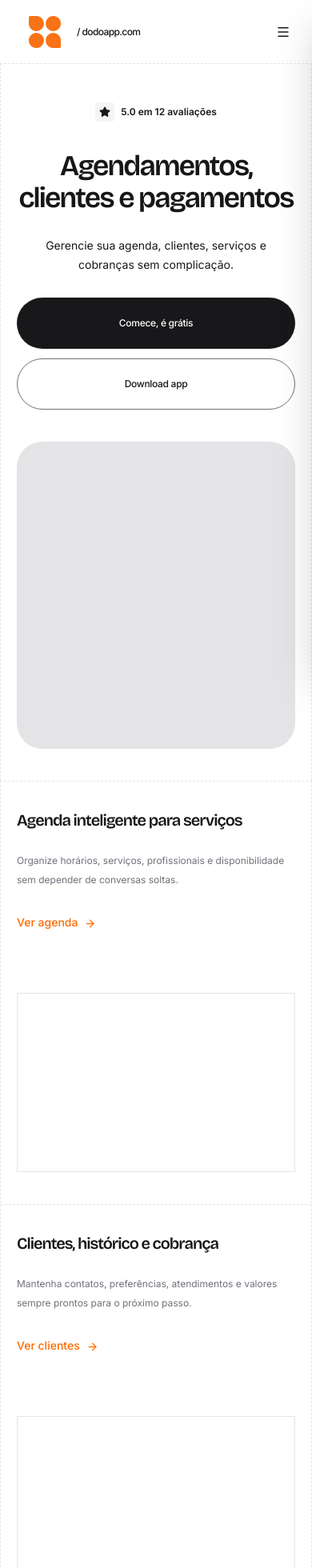
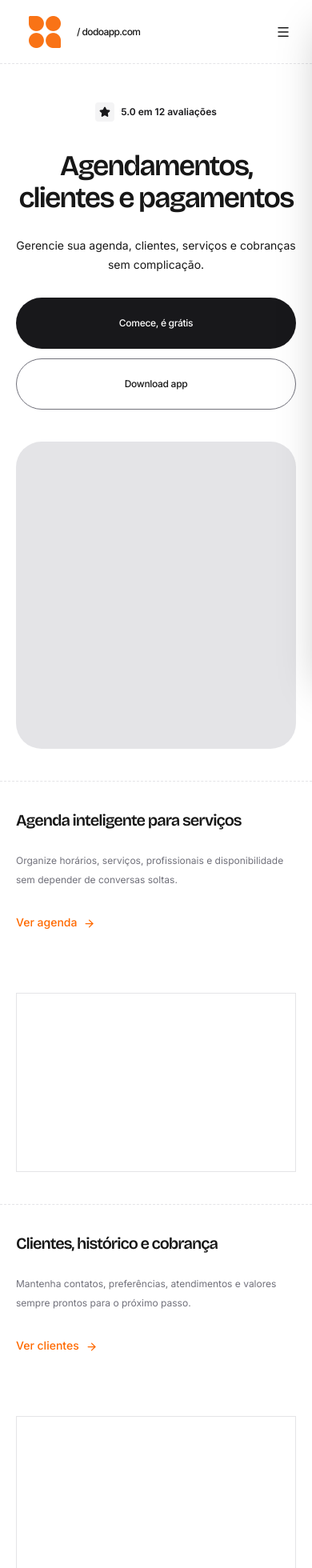
Before and after one commit to andres-dos-santos/dodo-landing-page, a Next.js app: page / in a window 390 px wide. Shown: the top 1960 px of the page at 80% size. Built offline with nearby package versions, Linux system fonts and the light colour scheme.

Commit message:
style: adjusting noise blur error

```diff
--- a/app/page.tsx
+++ b/app/page.tsx
@@ -170,7 +170,7 @@ export default function Home() {
       </header>
 
       <main className="pt-20">
-        <section className="relative mx-auto w-full border-x border-zinc-200 dark:border-zinc-800 border-dashed min-h-[calc(100vh-5rem)] px-5 py-10 text-center sm:w-[92%] sm:px-6 sm:py-12 lg:w-[80%] lg:pt-10 lg:pb-20">
+        <section className="relative mx-auto w-full border-zinc-200 dark:border-zinc-800 border-dashed min-h-[calc(100vh-5rem)] px-5 py-10 text-center sm:w-[92%] sm:border-x sm:px-6 sm:py-12 lg:w-[80%] lg:pt-10 lg:pb-20">
           <div className="hidden sm:flex absolute top-[-40px] right-[-140px] h-[240px] w-[240px] rounded-full bg-gradient-to-r blur-[90px] dark:from-purple-200/40 dark:via-orange-200/30 dark:to-blue-200/40 dark:from-purple-500/40 dark:via-orange-500/30 dark:to-blue-500/40 sm:right-[-50px] sm:h-[300px] sm:w-[300px] sm:blur-[120px]" />
           <div className="hidden sm:flex absolute top-[-80px] left-[-240px] h-[420px] w-[420px] blur-[90px] bg-gradient-to-br from-[#FAF8FF] to-[#FCFBFF] dark:from-[#120A19] dark:to-[#150624] sm:top-[-100px] sm:left-[-200px] sm:h-[600px] sm:w-[600px] sm:blur-[100px]" />
 
@@ -233,7 +233,7 @@ export default function Home() {
 
         <section
           id="solucoes"
-          className="mx-auto w-full border-x border-t border-zinc-200 dark:border-zinc-800 border-dashed relative overflow-hidden sm:w-[92%] lg:w-[80%]"
+          className="mx-auto w-full border-t border-zinc-200 dark:border-zinc-800 border-dashed relative overflow-hidden sm:w-[92%] sm:border-x lg:w-[80%]"
         >
           <div className="grid md:grid-cols-2">
             {solutions.map((solution) => {
@@ -265,7 +265,7 @@ export default function Home() {
               )
             })}
 
-            <article className="flex items-center justify-center border-b border-dashed relative border-zinc-200 dark:border-zinc-800 px-5 py-10 sm:px-7 sm:pt-16 md:border-l md:px-16 lg:px-32 before:absolute before:top-0 before:left-0 before:w-full before:h-full before:content-[''] before:opacity-[0.05] before:z-10 before:pointer-events-none before:bg-[url('https://www.ui-layouts.com/noise.gif')]">
+            <article className="min-h-96 sm:min-h-auto flex items-center justify-center border-b border-dashed relative overflow-hidden border-zinc-200 dark:border-zinc-800 px-5 py-10 sm:px-7 pt-16 md:border-l md:px-16 lg:px-32 before:absolute before:top-0 before:left-0 before:w-full before:h-full before:content-[''] before:opacity-[0.05] before:z-10 before:pointer-events-none before:bg-[url('https://www.ui-layouts.com/noise.gif')]">
               <div className="absolute top-20 left-32 h-[200px] w-[400px] blur-3xl bg-gradient-to-r from-cyan-600/50 to-cyan-900/20 rounded-3xl" />
               <div className="absolute top-0 right-0 h-[200px] w-[200px] rounded-full bg-purple-400/20 blur-3xl dark:bg-purple-200/30" />
               <div className="absolute bottom-0 left-0 h-[600px] w-[400px] rounded-full bg-orange-800/25 blur-3xl dark:bg-orange-700/20" />
@@ -274,11 +274,11 @@ export default function Home() {
               {/* <div className="absolute bottom-0 left-0 h-[600px] w-[400px] rounded-full bg-orange-800/25 blur-3xl dark:bg-orange-700/20" /> */}
 
               <div className="">
-                <div className="flex h-[280px] w-[280px] items-center justify-center">
+                <div className="flex h-[80px] w-[80px] sm:h-[180px] sm:w-[180px] items-center justify-center">
                   <Image
                     alt=""
                     src="/logo-big.png"
-                    className="relative z-10 h-[280px] w-[280px]"
+                    className="relative z-10 h-[80px] w-[80px] sm:h-[180px] sm:w-[180px]"
                     width={500}
                     height={500}
                   />
@@ -290,7 +290,7 @@ export default function Home() {
 
         <section
           id="precos"
-          className="relative border-zinc-200 mx-auto w-full border border-t-0 dark:border-zinc-800 border-dashed px-5 py-16 sm:w-[92%] sm:px-6 sm:py-24 lg:w-[80%]"
+          className="relative border-zinc-200 mx-auto w-full border-b border-t-0 dark:border-zinc-800 border-dashed px-5 py-16 sm:w-[92%] sm:border-x sm:px-6 sm:py-24 lg:w-[80%]"
         >
           <div className="mx-auto max-w-5xl">
             <div className="mb-10 mx-auto max-w-2xl flex flex-col items-center justify-center text-center">
@@ -394,7 +394,7 @@ export default function Home() {
 
         <section
           id="faq"
-          className="relative border-zinc-200 mx-auto w-full border-x dark:border-zinc-800 border-dashed sm:w-[92%] lg:w-[80%]"
+          className="relative border-zinc-200 mx-auto w-full dark:border-zinc-800 border-dashed sm:w-[92%] sm:border-x lg:w-[80%]"
         >
           <div className="mx-auto max-w-3xl px-5 py-16 sm:px-6 sm:py-24">
             <div className="mb-10 text-center">
@@ -436,7 +436,7 @@ export default function Home() {
 
         <section
           id="suporte"
-          className="relative border-zinc-200 mx-auto w-full border-x dark:border-zinc-800 border-dashed pb-16 sm:w-[92%] sm:pb-24 lg:w-[80%]"
+          className="relative border-zinc-200 mx-auto w-full dark:border-zinc-800 border-dashed pb-16 sm:w-[92%] sm:border-x sm:pb-24 lg:w-[80%]"
         >
           <div className="mx-auto max-w-6xl">
             <div className="rounded-[28px] bg-zinc-100 p-6 dark:bg-zinc-900/30 sm:rounded-4xl sm:p-10 md:flex md:items-center md:justify-between md:gap-10 lg:p-32">
```
